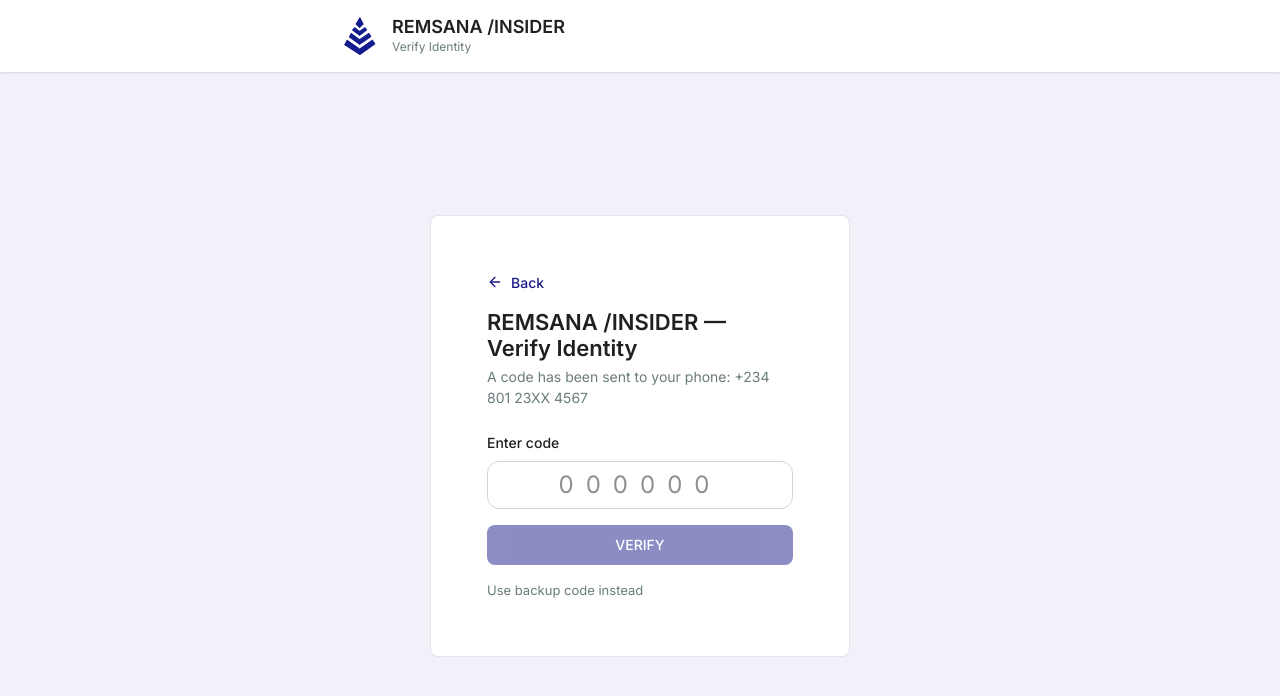
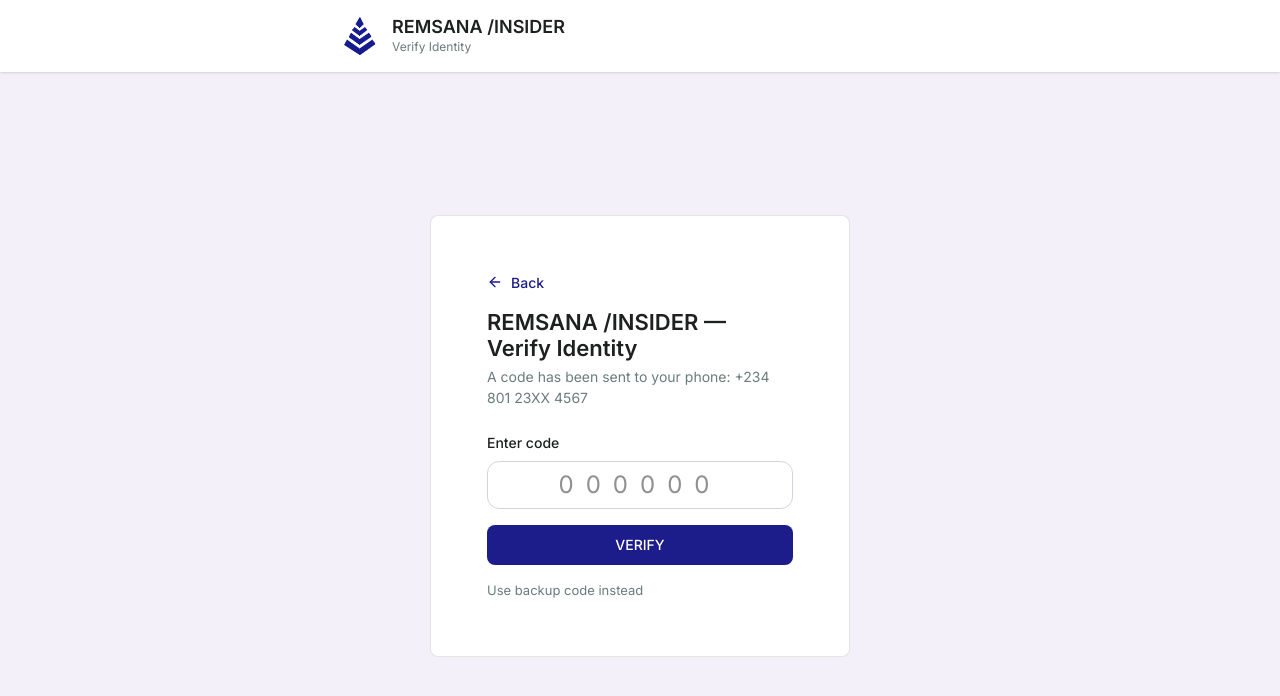
Before and after one commit to MigrationGFA/remsana_business_builder, a React (Vite) app: page /insider/mfa in a window 1280 px wide. Shown: the top 696 px of the page. Built offline with nearby package versions, Linux system fonts and the light colour scheme; no server answers.

Commit message:
updated to allow admin login without mfa

```diff
--- a/src/app/pages/insider/InsiderMfaPage.tsx
+++ b/src/app/pages/insider/InsiderMfaPage.tsx
@@ -19,13 +19,13 @@ export default function InsiderMfaPage() {
   const handleSubmit = async (e: React.FormEvent) => {
     e.preventDefault();
     setError(null);
-    if (code.length !== 6) {
-      setError('Enter the 6-digit code');
-      return;
-    }
     setLoading(true);
+
     try {
-      await insiderVerifyMfa(code);
+      if (code.length === 6) {
+        await insiderVerifyMfa(code);
+      }
+
       const user = getInsiderUser();
       if (user?.role === 'ADMIN') navigate('/insider/admin', { replace: true });
       else navigate('/insider/analyst', { replace: true });
@@ -92,7 +92,7 @@ export default function InsiderMfaPage() {
                   className="w-full h-[48px] text-center text-[24px] tracking-[0.5em] rounded-lg border border-gray-300 focus:outline-none focus:ring-2 focus:ring-[#1C1C8B] focus:border-transparent"
                 />
               </div>
-              <Button type="submit" loading={loading} disabled={code.length !== 6} className="w-full">
+              <Button type="submit" loading={loading} className="w-full">
                 VERIFY
               </Button>
             </form>
```
